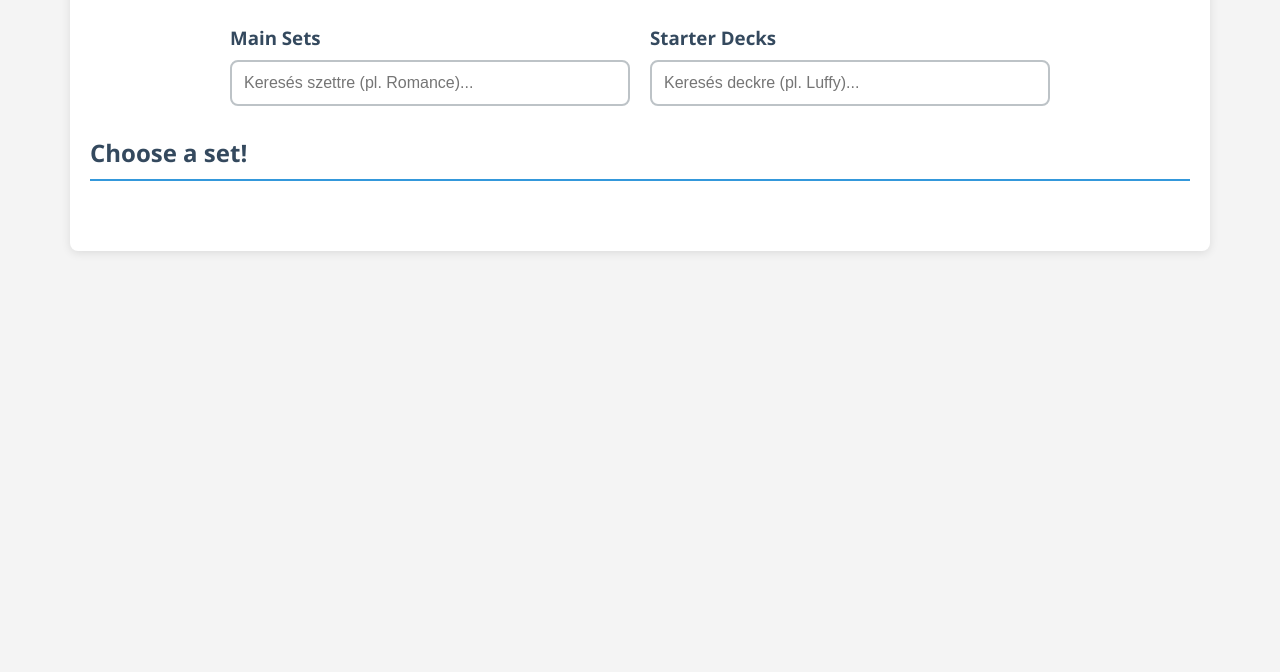
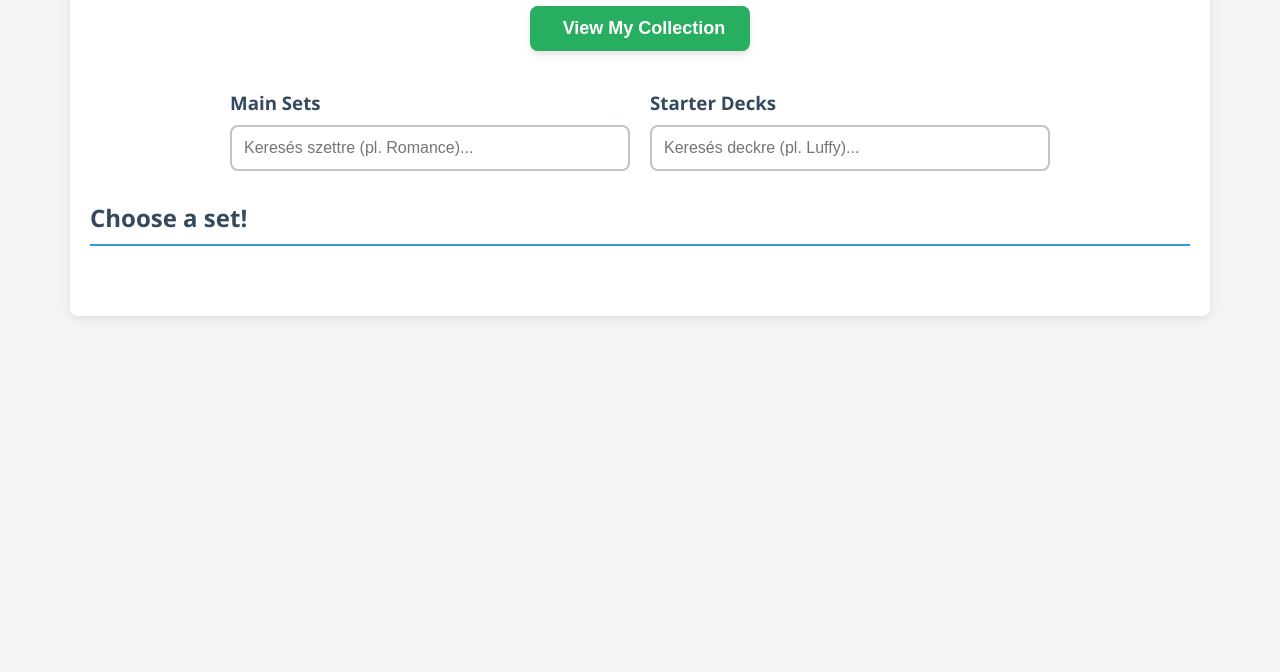
Before and after one commit to Sompapa/OPTCGCurator, a website: page public/index.html in a window 1280 px wide. Shown: the part 128-800 px from the top of the page. Drawn offline with Linux system fonts and the light colour scheme; no server answers.

Commit message:
Database added, but not working

```diff
--- a/public/index.html
+++ b/public/index.html
@@ -116,7 +116,12 @@
 <body>
   <div class="container">
     <h1>One Piece TCG - Collection Curator</h1>
-
+    <div style="text-align: center; margin-bottom: 20px;">
+      <button onclick="loadMyCollection()"
+              style="background-color: #27ae60; color: white; border: none; padding: 12px 25px; border-radius: 8px; font-size: 18px; font-weight: bold; cursor: pointer; box-shadow: 0 4px 6px rgba(0,0,0,0.1); transition: 0.2s;">
+              <span style="margin-right: 8px;"></span> View My Collection
+      </button>
+    </div>
     <div style="display: flex; gap: 20px; justify-content: center; margin-bottom: 30px; flex-wrap: wrap;">
 
         <div style="flex: 1; min-width: 250px; max-width: 400px;">
@@ -313,6 +318,67 @@
       }
     }
 
+    // 5. My Collection megjelenítése
+      async function loadMyCollection() {
+        const display = document.getElementById('cards-display');
+        const title = document.getElementById('current-set-title');
+        const searchContainer = document.getElementById('search-container');
+        const searchInput = document.getElementById('searchInput');
+
+        title.innerText = "Loading My Collection...";
+        display.innerHTML = 'Reading database...';
+        searchContainer.style.display = "none"; // Elrejtjük a keresőt amíg tölt
+
+        try {
+            const response = await fetch("/api/collection/view");
+            const myCards = await response.json();
+            display.innerHTML = '';
+
+            if (myCards.length === 0) {
+                display.innerHTML = "<p style='text-align:center; width: 100%; font-size: 18px;'>A gyűjteményed még üres. Keress egy szettet és adj hozzá kártyákat!</p>";
+                title.innerText = "My Collection (0)";
+                return;
+            }
+
+            myCards.forEach(card => {
+                const div = document.createElement('div');
+                div.className = 'card-box';
+
+                const cardNumber = card.card_id;
+                const cleanName = card.card_name;
+                const img = card.image_url;
+                const quantity = card.quantity;
+
+                div.innerHTML = `
+                    <img class="card-img"
+                         src="${img}"
+                         alt="${cleanName}"
+                         onerror="this.src='https://world.onepiece-cardgame.com/images/common/cardback.png';">
+                    <div class="card-info">
+                        <strong>${cardNumber}</strong><br>
+                        <span>${cleanName}</span>
+                    </div>
+                    <div style="margin-top: 10px; width: 100%; background: #f39c12; color: white; text-align: center; padding: 8px 0; border-radius: 5px; font-weight: bold;">
+                        Owned: ${quantity}x
+                    </div>
+                `;
+                display.appendChild(div);
+            });
+
+            title.innerText = "My Collection (" + myCards.length + " unique cards)";
+            searchInput.value = "";
+            searchContainer.style.display = "block";
+            setTimeout(() => {
+                document.getElementById('sortSelect').value = 'id_asc';
+                sortCards();
+            }, 50);
+
+        } catch (e) {
+            console.error("Error:", e);
+            display.innerHTML = "Error loading collection.";
+        }
+      }
+
     // 5. Filter & Sort
     function filterCards() {
       const query = document.getElementById('searchInput').value.toLowerCase();
```
Also changed, not shown: routes/api.js (+10 -0 lines), 1 other file.
